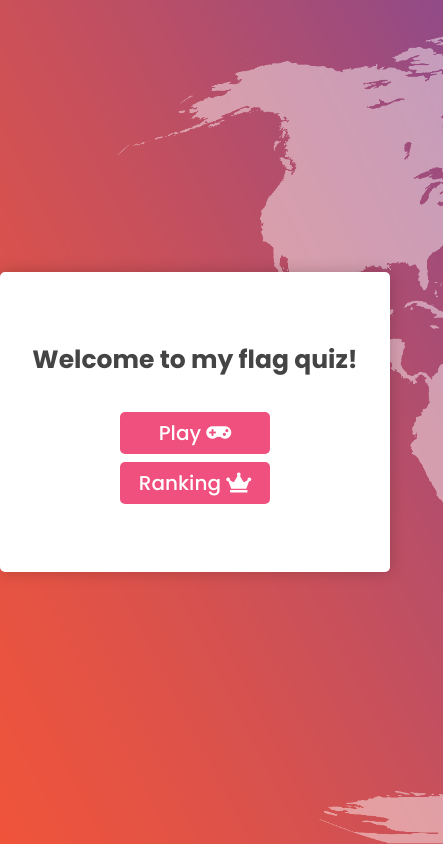
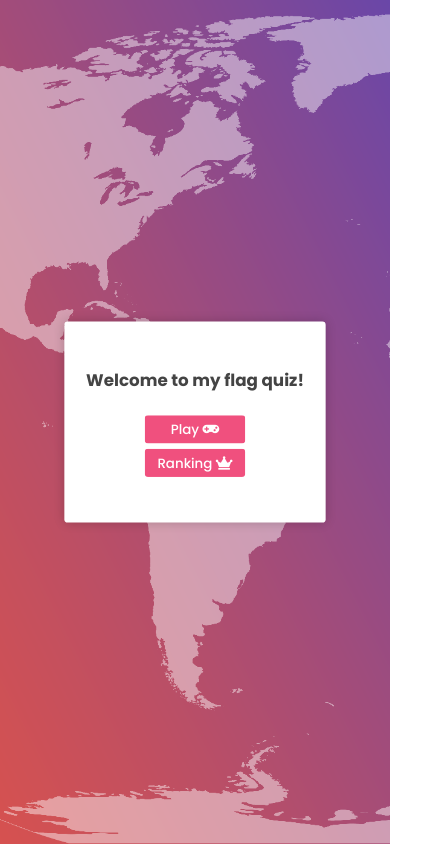
Before and after one commit to Bres-coder/Quiz, a plain HTML site: page index.html in a window 390 px wide. Shown: the whole page, 443 px wide, since content can reach past the window. Drawn offline with Linux system fonts and the light colour scheme.

Commit message:
Update style.css

```diff
--- a/style.css
+++ b/style.css
@@ -430,3 +430,12 @@ footer button.show{
     color: #fff;
     background: #eb1552be;
 }
+
+@media (max-width: 480px)
+{
+  body
+   {
+    background-position: -320px;
+    transform: scale(0.67);
+   }
+}
```
